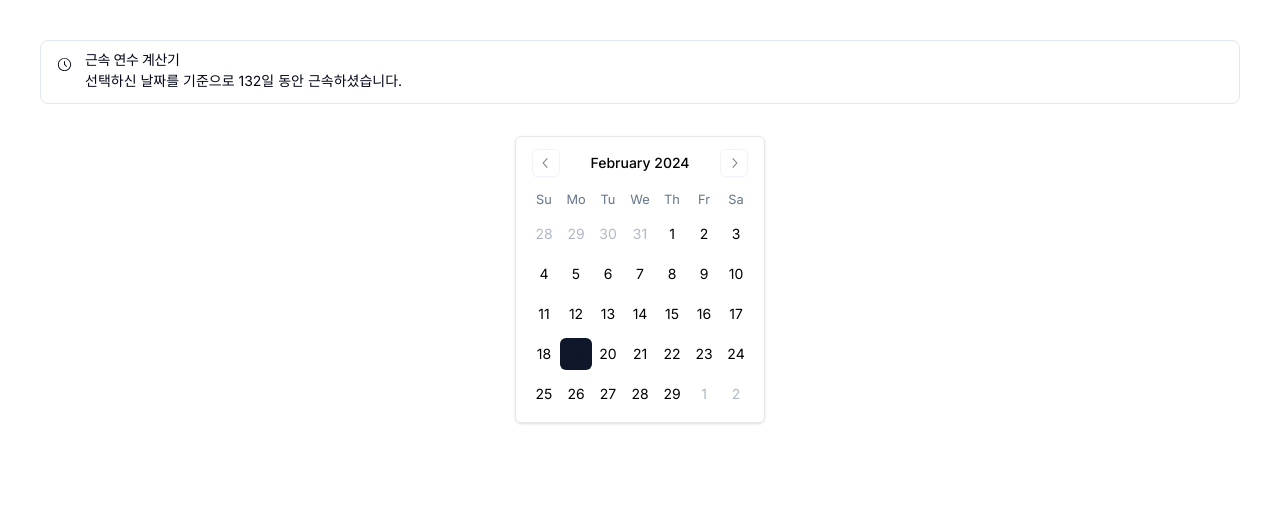
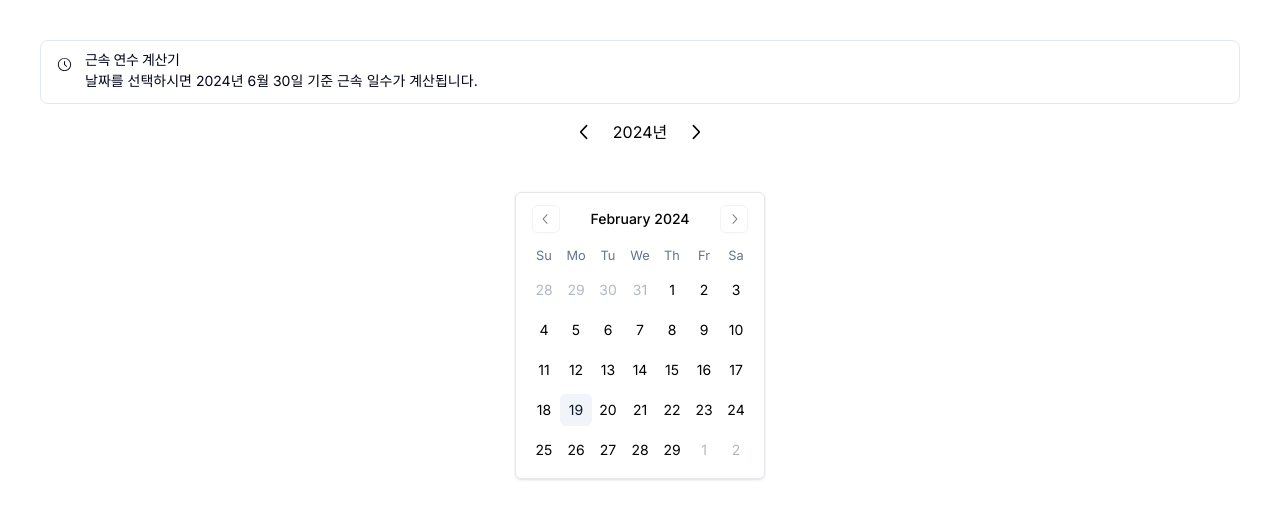
Before and after one commit to stoneHee99/gntc-service-calculator, a Next.js app: page / in a window 1280 px wide. Shown: the top 518 px of the page. Built offline with nearby package versions, Linux system fonts and the light colour scheme.

Commit message:
add year select button

```diff
--- a/src/app/page.tsx
+++ b/src/app/page.tsx
@@ -6,11 +6,26 @@ import * as React from "react";
 import { Alert, AlertDescription, AlertTitle } from "@/components/ui/alert";
 import { Calendar } from "@/components/ui/calendar";
 
-import { ClockIcon } from "@radix-ui/react-icons";
+import {
+  ClockIcon,
+  ChevronLeftIcon,
+  ChevronRightIcon,
+} from "@radix-ui/react-icons";
 
 export default function Home() {
-  const [date, setDate] = React.useState<Date | undefined>(new Date());
+  const [date, setDate] = React.useState<Date | undefined>(undefined);
   const referenceDate = new Date(2024, 5, 30);
+  const [currentYear, setCurrentYear] = React.useState(
+    new Date().getFullYear()
+  );
+
+  const changeYear = (offset: number) => {
+    setCurrentYear(currentYear + offset);
+    if (date) {
+      const newDate = new Date(date.setFullYear(currentYear + offset));
+      setDate(newDate);
+    }
+  };
 
   const calculateDifference = (selectedDate: Date) => {
     const difference = referenceDate.getTime() - selectedDate.getTime();
@@ -31,12 +46,26 @@ export default function Home() {
               : "날짜를 선택하시면 2024년 6월 30일 기준 근속 일수가 계산됩니다."}
           </AlertDescription>
         </Alert>
+        <div className="flex justify-center items-center my-4">
+          <ChevronLeftIcon
+            className="h-6 w-6 cursor-pointer"
+            onClick={() => changeYear(-1)}
+          />
+          <span className="mx-4">{currentYear}년</span>
+          <ChevronRightIcon
+            className="h-6 w-6 cursor-pointer"
+            onClick={() => changeYear(1)}
+          />
+        </div>
         <div className="my-8">
           <Calendar
             mode="single"
             selected={date}
             onSelect={setDate}
             className="rounded-md border shadow mx-auto w-fit"
+            month={
+              new Date(currentYear, date?.getMonth() ?? new Date().getMonth())
+            }
           />
         </div>
       </main>
```
